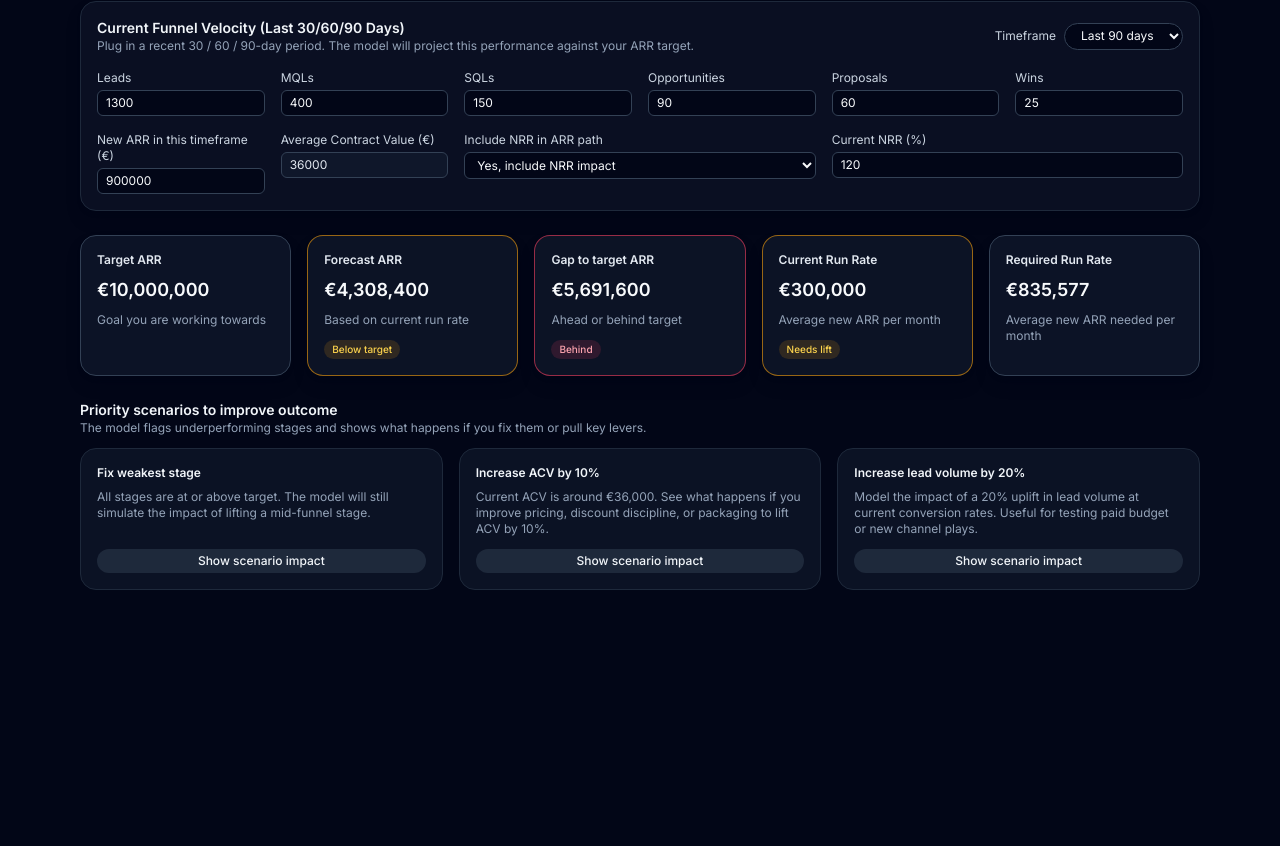
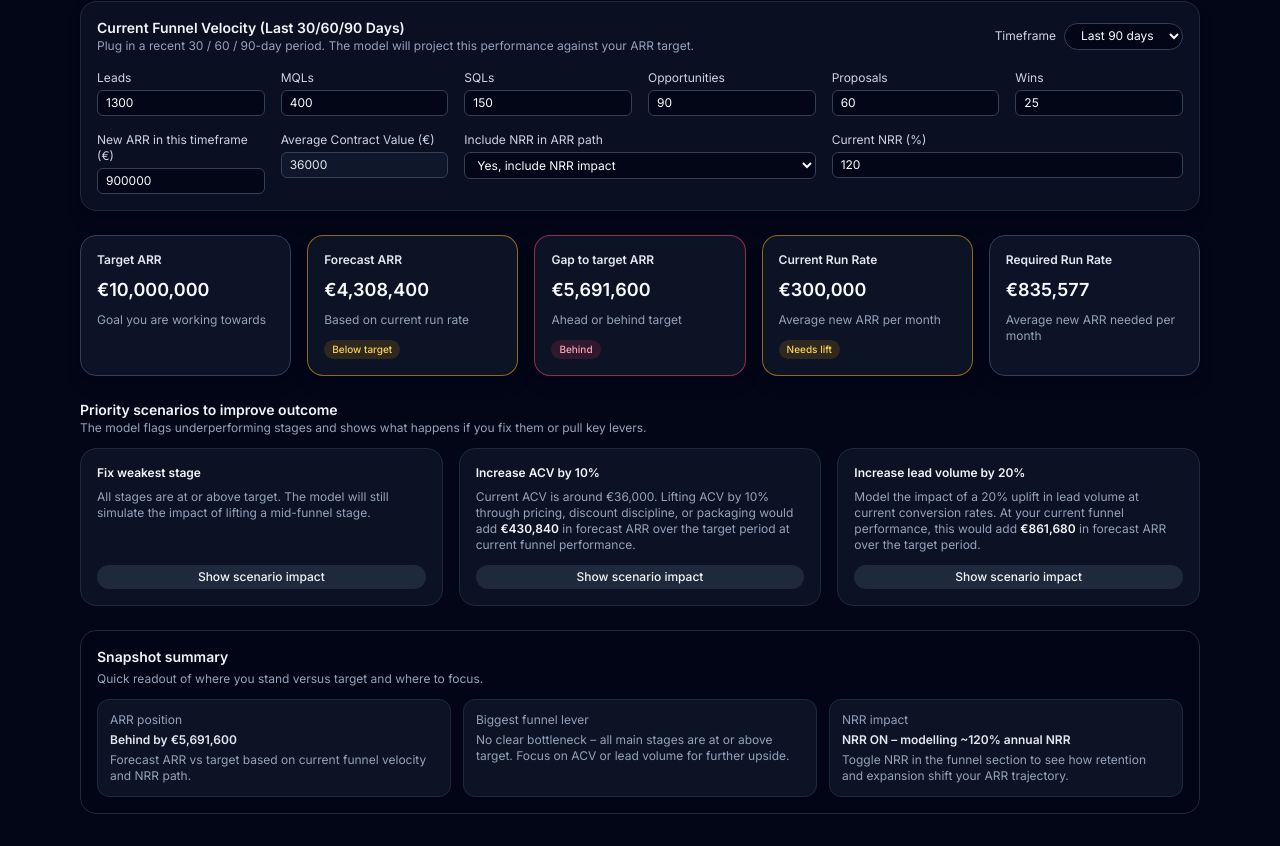
Before and after one commit to powerstephen/saas-throughput-tracker, a Next.js app: page / in a window 1280 px wide. Shown: the part 577-1423 px from the top of the page. Before the commit the page ends 1199 px from the top, so only its background shows below. Built offline with nearby package versions, Linux system fonts and the light colour scheme.

Commit message:
Update MainDashboard.tsx

```diff
--- a/components/MainDashboard.tsx
+++ b/components/MainDashboard.tsx
@@ -186,13 +186,8 @@ const MainDashboard: React.FC<MainDashboardProps> = ({ benchmarks }) => {
     return negativeOnly[0];
   }, [conversionRates, benchmarks]);
 
-  const applyScenario = (scenario: ScenarioId) => {
-    if (!scenario) {
-      setActiveScenario(null);
-      setScenarioMetrics(null);
-      return;
-    }
-
+  // 🔁 Shared scenario calculator used for both previews and applying scenarios
+  const computeScenarioMetrics = (scenario: ScenarioId): ScenarioMetrics | null => {
     const weeksInTimeframe = benchmarks.timeframeWeeks;
     const monthsInTargetPeriod = weeksInTimeframe / 4.345;
     const yearsInTargetPeriod = weeksInTimeframe / 52;
@@ -201,7 +196,9 @@ const MainDashboard: React.FC<MainDashboardProps> = ({ benchmarks }) => {
       ? Math.pow(nrrMultiple, yearsInTargetPeriod)
       : 1;
 
-    if (scenario === "weakest-stage" && weakestStage) {
+    if (scenario === "weakest-stage") {
+      if (!weakestStage) return null;
+
       let { leads, mqls, sqls, opps, proposals } = actuals;
       let wins = actuals.wins;
 
@@ -238,17 +235,16 @@ const MainDashboard: React.FC<MainDashboardProps> = ({ benchmarks }) => {
       const currentRunRate =
         monthsInPeriod > 0 ? newArr / monthsInPeriod : 0;
 
-      const baseForecast = currentRunRate * monthsInTargetPeriod;
+      const baseForecast =
+        currentRunRate * monthsInTargetPeriod;
       const forecastArr = baseForecast * nrrFactor;
       const gapToTarget = forecastArr - benchmarks.targetArr;
 
-      setActiveScenario("weakest-stage");
-      setScenarioMetrics({
+      return {
         forecastArr: clampNumber(forecastArr),
         gapToTarget: clampNumber(gapToTarget),
         currentRunRate: clampNumber(currentRunRate),
-      });
-      return;
+      };
     }
 
     if (scenario === "lift-acv") {
@@ -257,43 +253,66 @@ const MainDashboard: React.FC<MainDashboardProps> = ({ benchmarks }) => {
       const currentRunRate =
         monthsInPeriod > 0 ? newArr / monthsInPeriod : 0;
 
-      const baseForecast = currentRunRate * monthsInTargetPeriod;
+      const baseForecast =
+        currentRunRate * monthsInTargetPeriod;
       const forecastArr = baseForecast * nrrFactor;
       const gapToTarget = forecastArr - benchmarks.targetArr;
 
-      setActiveScenario("lift-acv");
-      setScenarioMetrics({
+      return {
         forecastArr: clampNumber(forecastArr),
         gapToTarget: clampNumber(gapToTarget),
         currentRunRate: clampNumber(currentRunRate),
-      });
-      return;
+      };
     }
 
     if (scenario === "boost-leads") {
       const boostedLeads = actuals.leads * 1.2;
-      const mqls = boostedLeads * conversionRates.leadToMql;
-      const sqls = mqls * conversionRates.mqlToSql;
-      const opps = sqls * conversionRates.sqlToOpp;
-      const proposals = opps * conversionRates.oppToProposal;
-      const wins = proposals * conversionRates.proposalToWin;
+      const mqls =
+        boostedLeads * conversionRates.leadToMql;
+      const sqls =
+        mqls * conversionRates.mqlToSql;
+      const opps =
+        sqls * conversionRates.sqlToOpp;
+      const proposals =
+        opps * conversionRates.oppToProposal;
+      const wins =
+        proposals * conversionRates.proposalToWin;
 
       const newArr = wins * baseAcv;
       const currentRunRate =
         monthsInPeriod > 0 ? newArr / monthsInPeriod : 0;
 
-      const baseForecast = currentRunRate * monthsInTargetPeriod;
+      const baseForecast =
+        currentRunRate * monthsInTargetPeriod;
       const forecastArr = baseForecast * nrrFactor;
       const gapToTarget = forecastArr - benchmarks.targetArr;
 
-      setActiveScenario("boost-leads");
-      setScenarioMetrics({
+      return {
         forecastArr: clampNumber(forecastArr),
         gapToTarget: clampNumber(gapToTarget),
         currentRunRate: clampNumber(currentRunRate),
-      });
+      };
+    }
+
+    return null;
+  };
+
+  const applyScenario = (scenario: ScenarioId) => {
+    if (!scenario) {
+      setActiveScenario(null);
+      setScenarioMetrics(null);
       return;
     }
+
+    const metrics = computeScenarioMetrics(scenario);
+    if (!metrics) {
+      setActiveScenario(null);
+      setScenarioMetrics(null);
+      return;
+    }
+
+    setActiveScenario(scenario);
+    setScenarioMetrics(metrics);
   };
 
   const handleActualChange = (field: keyof Actuals, value: string) => {
@@ -329,13 +348,32 @@ const MainDashboard: React.FC<MainDashboardProps> = ({ benchmarks }) => {
   const gapStatusTone =
     selectedMetrics.gapToTarget >= 0 ? "good" : "bad";
 
-  // Compare against the required run rate from the base model
   const runRateStatusTone =
     selectedMetrics.currentRunRate >= baseMetrics.requiredRunRate
       ? "good"
       : "warning";
 
   const gapAbs = Math.abs(selectedMetrics.gapToTarget);
+
+  // 🔍 Scenario previews for ARR impact text
+  const weakestPreview = computeScenarioMetrics("weakest-stage");
+  const liftAcvPreview = computeScenarioMetrics("lift-acv");
+  const boostLeadsPreview = computeScenarioMetrics("boost-leads");
+
+  const weakestArrUplift =
+    weakestPreview?.forecastArr && baseMetrics.forecastArr
+      ? weakestPreview.forecastArr - baseMetrics.forecastArr
+      : 0;
+
+  const liftAcvArrUplift =
+    liftAcvPreview?.forecastArr && baseMetrics.forecastArr
+      ? liftAcvPreview.forecastArr - baseMetrics.forecastArr
+      : 0;
+
+  const boostLeadsArrUplift =
+    boostLeadsPreview?.forecastArr && baseMetrics.forecastArr
+      ? boostLeadsPreview.forecastArr - baseMetrics.forecastArr
+      : 0;
 
   return (
     <div className="space-y-6">
@@ -516,9 +554,6 @@ const MainDashboard: React.FC<MainDashboardProps> = ({ benchmarks }) => {
               type="number"
               className="mt-1 w-full rounded-md border border-slate-700 bg-slate-950 px-2 py-1 text-xs"
               value={Math.round(benchmarks.nrr * 100)}
-              onChange={() => {
-                // NRR is edited in Benchmarks; this is just a display here.
-              }}
               readOnly
             />
           </div>
@@ -612,8 +647,16 @@ const MainDashboard: React.FC<MainDashboardProps> = ({ benchmarks }) => {
                     target. Actual{" "}
                     {formatPercent(weakestStage.actual)} vs
                     target {formatPercent(weakestStage.target)}.
-                    See the impact of bringing it back to
-                    benchmark.
+                    {weakestArrUplift > 0 && (
+                      <>
+                        {" "}
+                        Fixing this unlocks around{" "}
+                        <span className="font-semibold text-slate-100">
+                          {formatCurrency(weakestArrUplift)}
+                        </span>{" "}
+                        in forecast ARR over the target period.
+                      </>
+                    )}
                   </>
                 ) : (
                   "All stages are at or above target. The model will still simulate the impact of lifting a mid-funnel stage."
@@ -640,9 +683,16 @@ const MainDashboard: React.FC<MainDashboardProps> = ({ benchmarks }) => {
               </h3>
               <p className="text-xs text-slate-400">
                 Current ACV is around{" "}
-                {formatCurrency(baseAcv)}. See what happens if
-                you improve pricing, discount discipline, or
-                packaging to lift ACV by 10%.
+                {formatCurrency(baseAcv)}. Lifting ACV by 10%
+                through pricing, discount discipline, or packaging
+                would add{" "}
+                <span className="font-semibold text-slate-100">
+                  {liftAcvArrUplift > 0
+                    ? formatCurrency(liftAcvArrUplift)
+                    : "€0"}
+                </span>{" "}
+                in forecast ARR over the target period at current
+                funnel performance.
               </p>
             </div>
             <button
@@ -664,9 +714,15 @@ const MainDashboard: React.FC<MainDashboardProps> = ({ benchmarks }) => {
                 Increase lead volume by 20%
               </h3>
               <p className="text-xs text-slate-400">
-                Model the impact of a 20% uplift in lead volume
-                at current conversion rates. Useful for testing
-                paid budget or new channel plays.
+                Model the impact of a 20% uplift in lead volume at
+                current conversion rates. At your current funnel
+                performance, this would add{" "}
+                <span className="font-semibold text-slate-100">
+                  {boostLeadsArrUplift > 0
+                    ? formatCurrency(boostLeadsArrUplift)
+                    : "€0"}
+                </span>{" "}
+                in forecast ARR over the target period.
               </p>
             </div>
             <button
@@ -682,6 +738,76 @@ const MainDashboard: React.FC<MainDashboardProps> = ({ benchmarks }) => {
           </div>
         </div>
       </section>
+
+      {/* Snapshot summary */}
+      <section className="rounded-2xl border border-slate-800 bg-slate-950/60 p-4">
+        <h2 className="text-sm font-semibold text-slate-100">
+          Snapshot summary
+        </h2>
+        <p className="mt-1 text-xs text-slate-400">
+          Quick readout of where you stand versus target and where
+          to focus.
+        </p>
+
+        <div className="mt-3 grid gap-3 text-xs text-slate-200 md:grid-cols-3">
+          <div className="rounded-xl border border-slate-800 bg-slate-900/80 p-3">
+            <p className="text-slate-400">ARR position</p>
+            <p className="mt-1 font-semibold">
+              {gapStatusLabel} by {formatCurrency(gapAbs)}
+            </p>
+            <p className="mt-1 text-slate-400">
+              Forecast ARR vs target based on current funnel
+              velocity{actuals.includeCustomerSuccess
+                ? " and NRR path."
+                : "."}
+            </p>
+          </div>
+
+          <div className="rounded-xl border border-slate-800 bg-slate-900/80 p-3">
+            <p className="text-slate-400">Biggest funnel lever</p>
+            {weakestStage ? (
+              <>
+                <p className="mt-1 font-semibold">
+                  {weakestStage.label}
+                </p>
+                <p className="mt-1 text-slate-400">
+                  {formatPercent(weakestStage.actual)} actual vs{" "}
+                  {formatPercent(weakestStage.target)} target.
+                  {weakestArrUplift > 0 && (
+                    <>
+                      {" "}
+                      Fixing this unlocks{" "}
+                      {formatCurrency(weakestArrUplift)} in
+                      forecast ARR.
+                    </>
+                  )}
+                </p>
+              </>
+            ) : (
+              <p className="mt-1 text-slate-400">
+                No clear bottleneck – all main stages are at or
+                above target. Focus on ACV or lead volume for
+                further upside.
+              </p>
+            )}
+          </div>
+
+          <div className="rounded-xl border border-slate-800 bg-slate-900/80 p-3">
+            <p className="text-slate-400">NRR impact</p>
+            <p className="mt-1 font-semibold">
+              {actuals.includeCustomerSuccess
+                ? `NRR ON – modelling ~${Math.round(
+                    benchmarks.nrr * 100
+                  )}% annual NRR`
+                : "NRR OFF – new ARR only"}
+            </p>
+            <p className="mt-1 text-slate-400">
+              Toggle NRR in the funnel section to see how retention
+              and expansion shift your ARR trajectory.
+            </p>
+          </div>
+        </div>
+      </section>
     </div>
   );
 };
```
